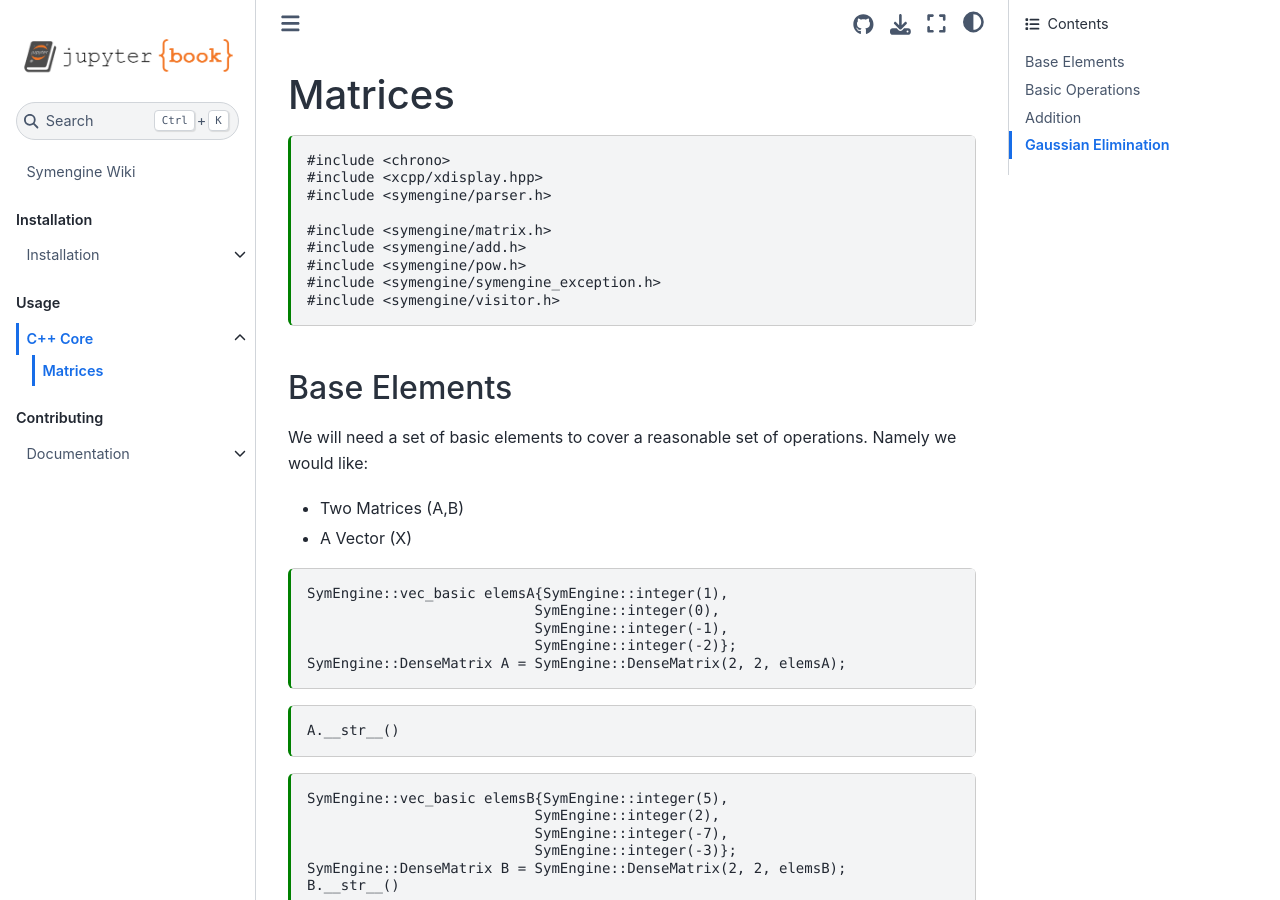
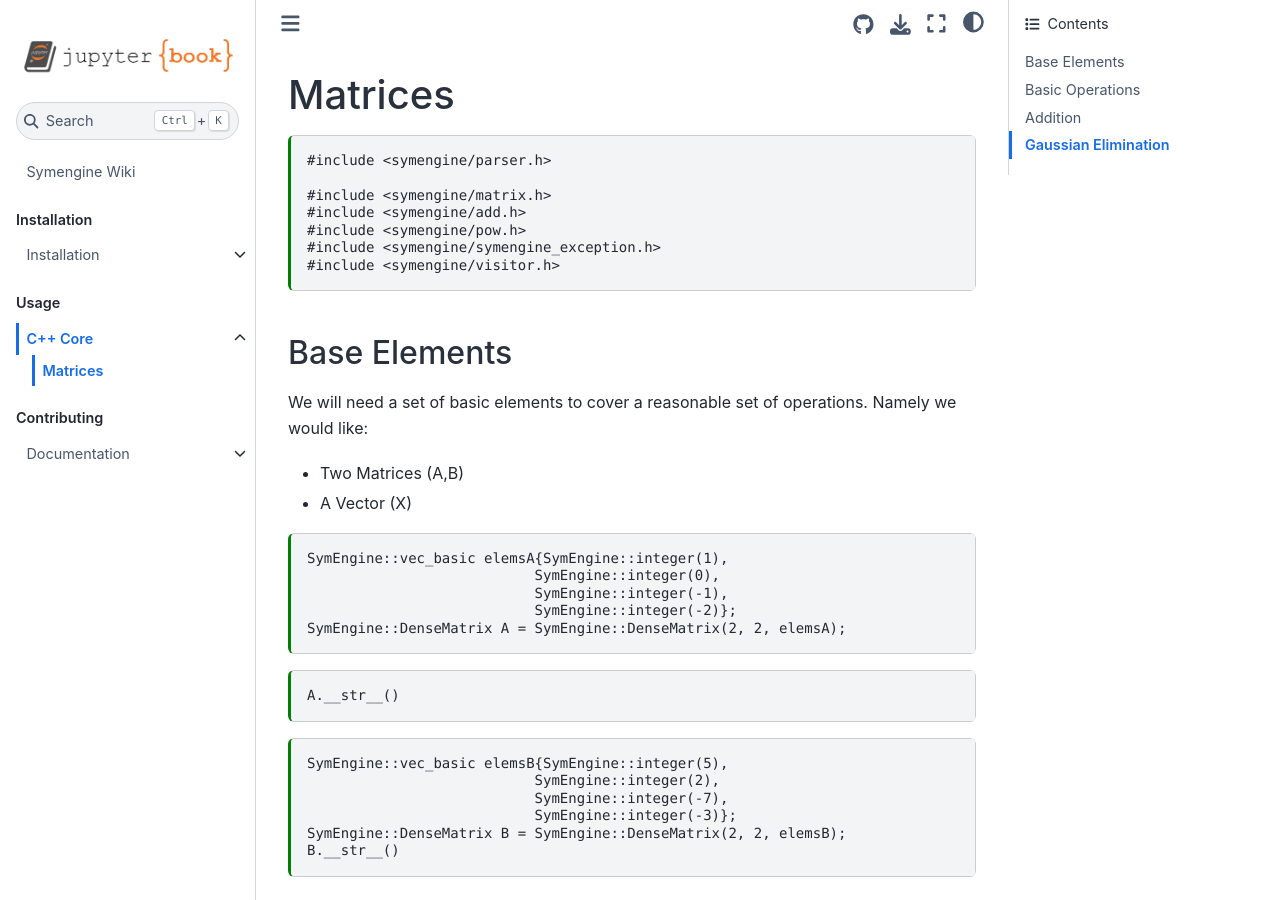
Before and after one commit to symengine/symengine.github.io, a Jupyter Book: the page built from docs/wiki/use/cpp/Matrices.md, in a window 1280 px wide and 900 px high. Built offline with Jupyter Book 1.0.4 settings and Sphinx 7.4.7 and the Sphinx Book theme 1.1.4, drawn with Linux system fonts in a browser that asks for light colours; pages that are not in the unit, such as notebooks, are missing from menus; cross-references to code outside the pages are shown as plain code.

````diff
--- a/docs/wiki/use/cpp/Matrices.md
+++ b/docs/wiki/use/cpp/Matrices.md
@@ -15,8 +15,6 @@ kernelspec:
 # Matrices
 
 ```{code-cell}
-#include <chrono>
-#include <xcpp/xdisplay.hpp>
 #include <symengine/parser.h>
 
 #include <symengine/matrix.h>
@@ -27,7 +25,9 @@ kernelspec:
 ```
 
 ## Base Elements
+
 We will need a set of basic elements to cover a reasonable set of operations. Namely we would like:
+
 - Two Matrices (A,B)
 - A Vector (X)
 
@@ -53,13 +53,15 @@ B.__str__()
 ```
 
 ## Basic Operations
+
 The key thing to remember that as a `C++` library, we need to pre-allocated variable sizes and types. Furthermore, the unary operators are **not** overloaded, so we will call functions for each of the standard operations. The general form of each of these is:
 
-**operation**(*term1*,*term2*,**output**)
+**operation**(_term1_,_term2_,**output**)
 
 +++
 
 ## Addition
+
 For
 
 ```{code-cell}
@@ -70,6 +72,7 @@ C.__str__()
 ```
 
 ## Gaussian Elimination
+
 One of the main use-cases for any library with matrices is the ability to perform Gaussian elimination. We will consider an example from the literature {cite}`nakosFractionfreeAlgorithmsLinear1997`.
 
 ```{code-cell}
@@ -86,4 +89,5 @@ B.__str__()
 ```
 
 ```{bibliography} ../../references.bib
+
 ```
````
